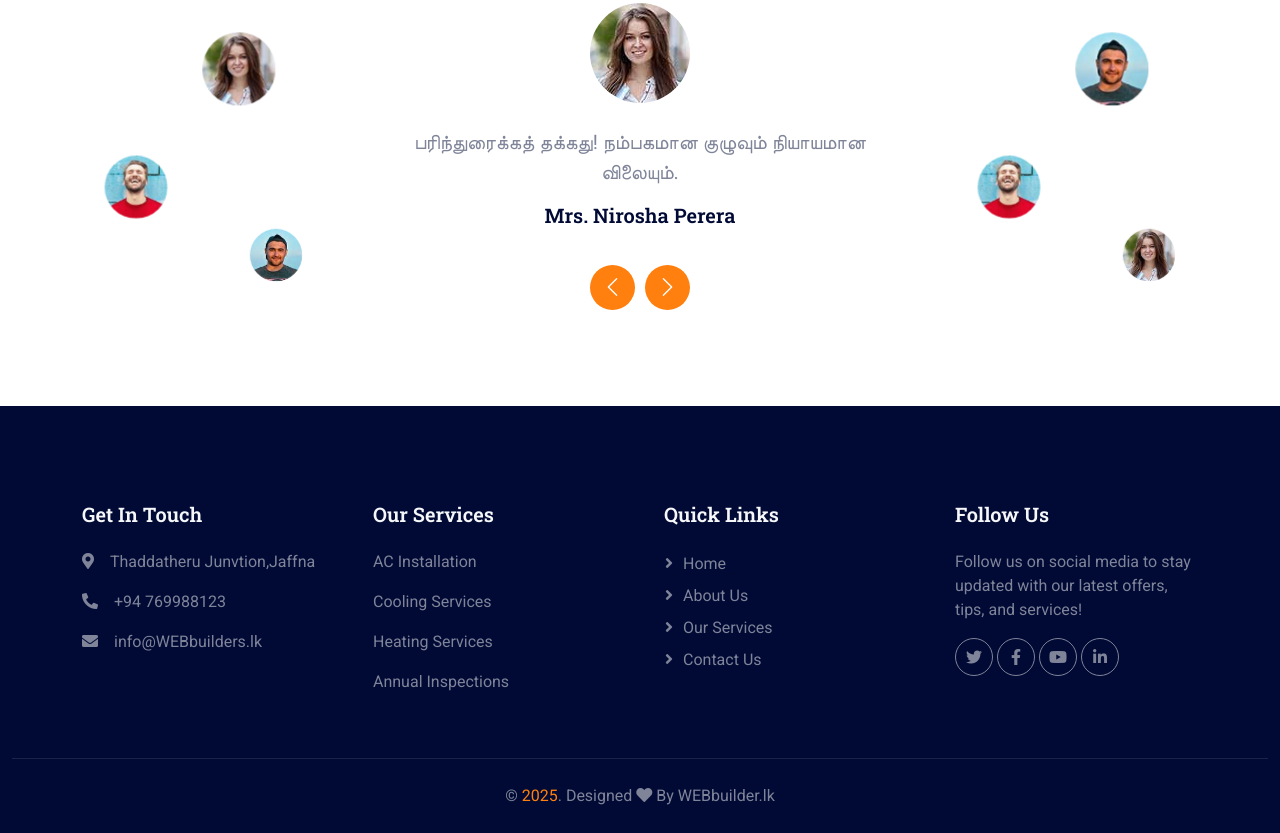
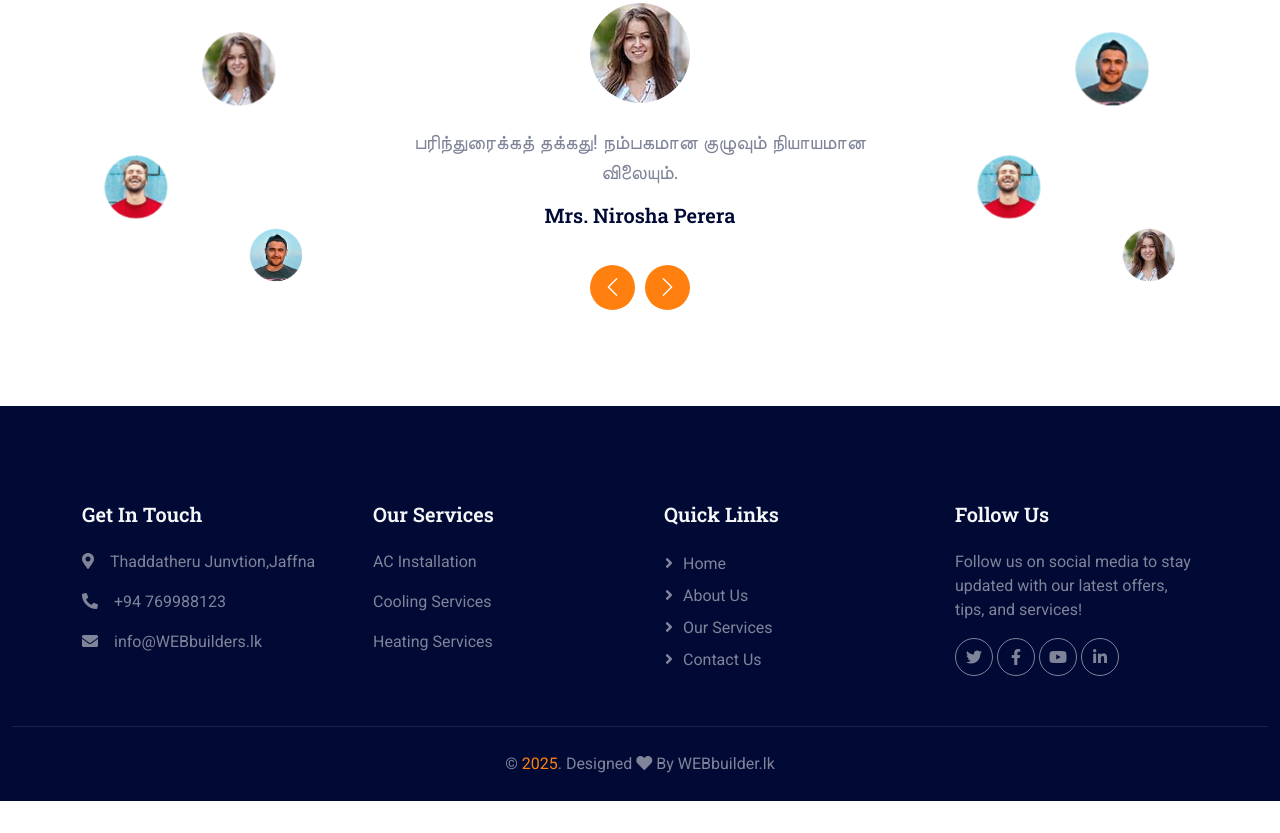
Before and after one commit to Dilax-lab/AC-Repair, a plain HTML site: page index.html in a window 1280 px wide. Shown: the part 5112-5945 px from the top of the page. After the commit the page ends 5913 px from the top, so only its background shows below. Drawn offline with nearby package versions, Linux system fonts and the light colour scheme.

Commit message:
Update index.html

```diff
--- a/index.html
+++ b/index.html
@@ -520,7 +520,7 @@
                     <p>AC Installation</p>
                     <p>Cooling Services</p>
                     <p>Heating Services</p>
-                    <p>Annual Inspections</p>
+
                 </div>
                 <div class="col-lg-3 col-md-6">
                     <h5 class="text-light mb-4">Quick Links</h5>
```
